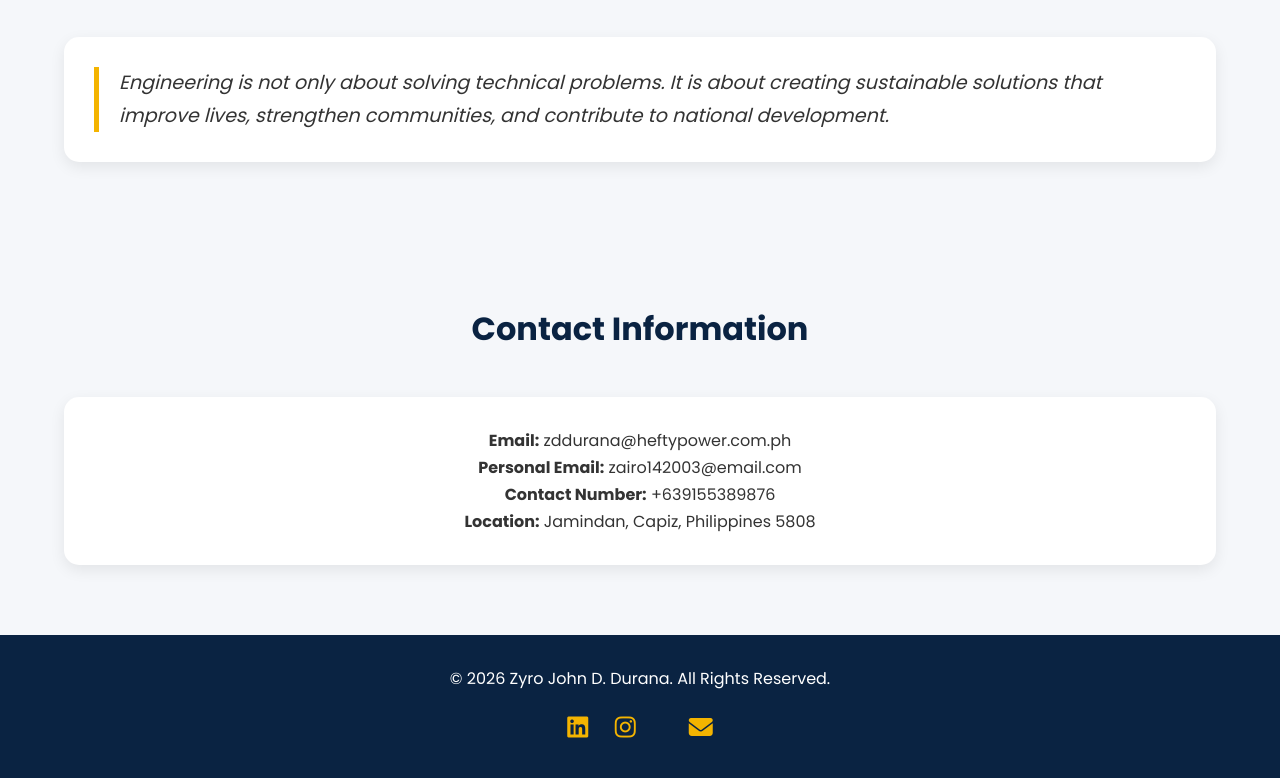
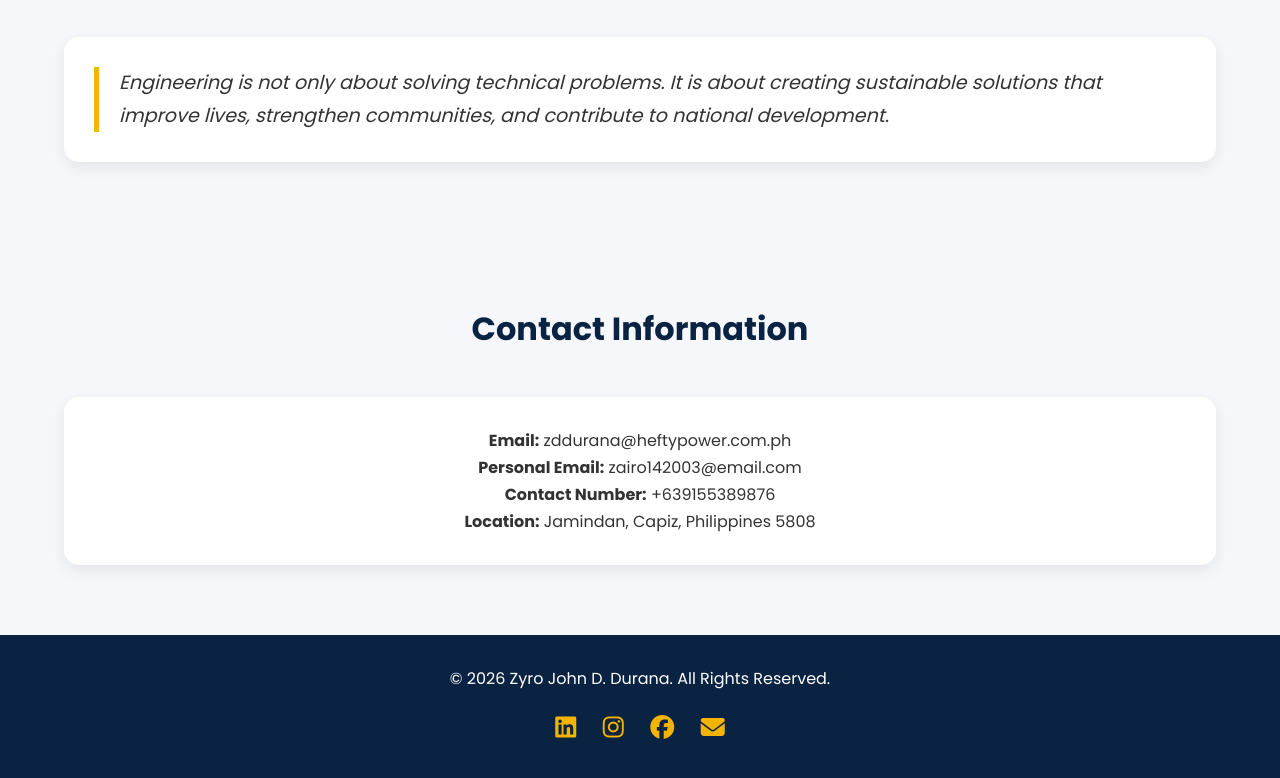
Before and after one commit to Urengerzairo/Zyro-John-Durana-Portfolio, a plain HTML site: page index.html in a window 1280 px wide. Shown: the part 4943-5721 px from the top of the page. Drawn offline with Linux system fonts and the light colour scheme.

Commit message:
Fix Facebook icon class in index.html

```diff
--- a/index.html
+++ b/index.html
@@ -699,7 +699,7 @@ target="_blank">
 
 <a href="https://www.facebook.com/zirru.dawn/"
 target="_blank">
-<i class="fas fa-faceboom"></i>
+<i class="fab fa-facebook"></i>
 </a>
 
 <a href="mailto:zddurana@heftypower.com.ph">
```
